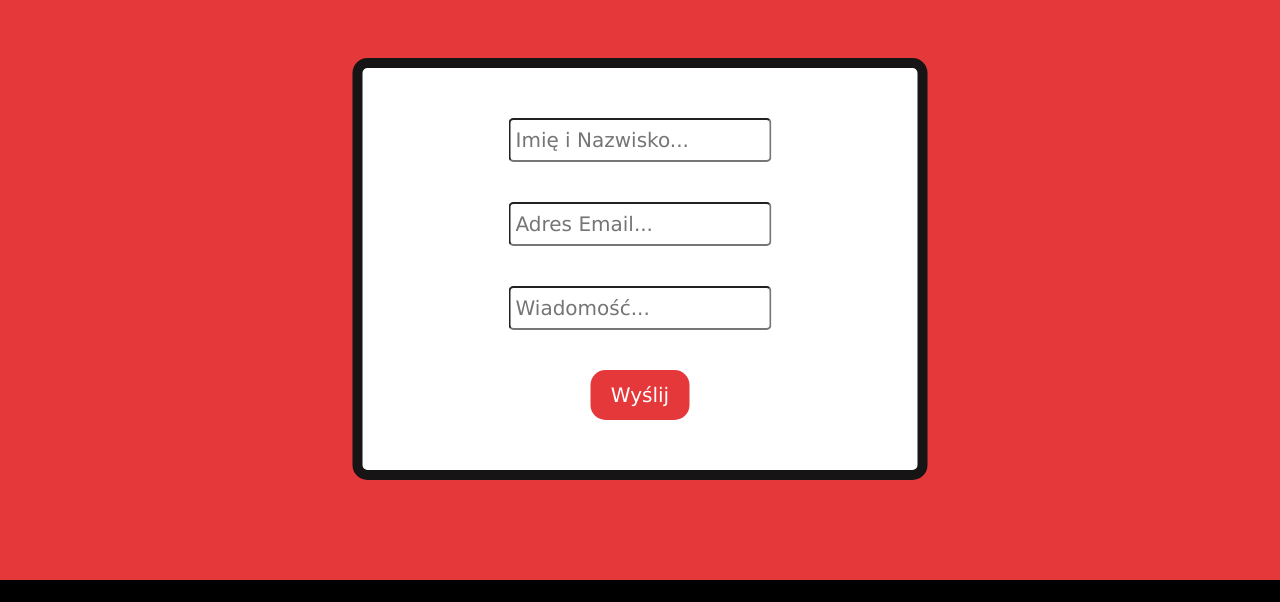
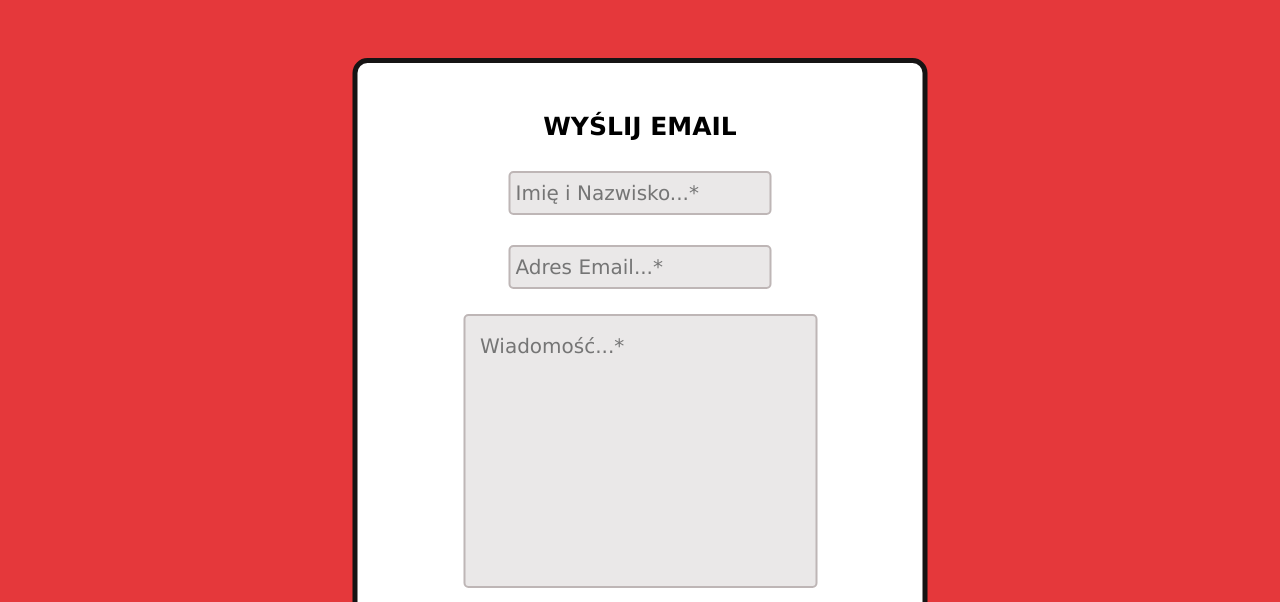
Before and after one commit to dstefanowski/Portfolio-Webpage, a plain HTML site: page index.html in a window 1280 px wide. Shown: the part 3932-4534 px from the top of the page. Drawn offline with nearby package versions, Linux system fonts and the light colour scheme.

Commit message:
contact form styling. fixes here and there

```diff
--- a/index.html
+++ b/index.html
@@ -324,12 +324,22 @@
         <div class="container">
             <div class="wrapper">
                 <form action="https://formsubmit.co/dstefanowski@gmail.com" method="POST" class="email-form">
+
+                    <strong>
+                        <p>WYŚLIJ EMAIL</p>
+                    </strong>
+
+
                     <input type="hidden" name="_subject" value="Nowa wiadomość Email!">
-                    <input type="text" name="name" placeholder="Imię i Nazwisko..." required>
-                    <input type="email" name="email" placeholder="Adres Email..." required>
+                    <input type="text" name="name" placeholder="Imię i Nazwisko...*" required>
+                    <input type="email" name="email" placeholder="Adres Email...*" required>
                     <input type="hidden" name="_next" value="https://yourdomain.co/thanks.html">
-                    <input type="text" name="message" placeholder="Wiadomość..." required>
+                    <!-- <input type="text" name="message" placeholder="Wiadomość...*" required class="message"> -->
+                    <textarea name="message" id="message" cols="30" rows="8" placeholder="Wiadomość...*"
+                        required></textarea>
                     <button type="submit">Wyślij</button>
+
+                    <H4>Lub zadzwoń: +48 695009252</H4>
                 </form>
             </div>
         </div>
--- a/sass/main.scss
+++ b/sass/main.scss
@@ -70,18 +70,6 @@ h2 {
 		color: $pure-white;
 	}
 
-	// .sec-nav::after {
-	// 	content: "";
-	// 	position: absolute;
-	// 	bottom: 0;
-	// 	height: 3px;
-	// 	width: 60px;
-	// 	left: 20%;
-	// 	// transform: scaleX(-50%);
-	// 	background-color: $main-color;
-	// 	display: none;
-	// }
-
 	.social-media {
 		display: flex;
 		.social-icon {
@@ -95,7 +83,7 @@ h2 {
 }
 
 .nav-link:hover {
-	color: $grey-color;
+	color: $pure-white !important;
 }
 
 .nav-link:hover::after {
@@ -375,7 +363,7 @@ h2 {
 	justify-content: center;
 	align-items: center;
 	// height: 80vh;
-	padding: 50px 0;
+	padding: 50px 0 15px 0;
 	z-index: 49;
 	overflow: hidden;
 	color: $black-color;
@@ -401,15 +389,35 @@ h2 {
 			justify-content: center;
 			align-items: center;
 			flex-direction: column;
-			border: 10px solid $half-black;
+			border: 5px solid $half-black;
 			border-radius: 15px;
-			background-color: #fff;
+			background-color: $pure-white;
+
+			p {
+				margin-top: 15px;
+				font-size: 2.5rem;
+			}
+
+			h4 {
+				color: $half-black;
+			}
 
 			input {
 				// font-size: 3rem;
 				padding: 5px;
-				margin: 20px;
+				margin: 15px;
 				border-radius: 5px;
+				border: 2px solid $shadow-color;
+				background-color: $light-white;
+			}
+
+			#message {
+				// padding: 15px;
+				// border: 2px solid black;
+				resize: none;
+				border-radius: 5px;
+				border: 2px solid $shadow-color;
+				background-color: $light-white;
 			}
 
 			button {
@@ -452,11 +460,11 @@ footer {
 		position: absolute;
 
 		.social-icon {
-			transform: color 1s;
-		}
+			transition: color 0.2s;
 
-		.social-icon:hover {
-			color: $pure-white;
+			.social-icon:hover {
+				color: $pure-white !important;
+			}
 		}
 	}
 }
@@ -598,6 +606,11 @@ footer {
 
 			.email-form {
 				font-size: 1.5rem;
+
+				#message {
+					margin: 10px;
+					padding: 15px;
+				}
 			}
 		}
 	}
@@ -746,12 +759,17 @@ footer {
 
 	.contact {
 		.wrapper {
-			width: 100%;
+			width: 120%;
 
 			.email-form {
 				font-size: 1.5rem;
 				width: 100%;
 				padding: 10px;
+
+				#message {
+					margin: 10px;
+					padding: 15px;
+				}
 			}
 		}
 	}
@@ -873,6 +891,10 @@ footer {
 			}
 
 			.card2-2 {
+				i {
+					font-size: 6rem;
+				}
+
 				h4 {
 					font-size: 2.2rem;
 				}
@@ -910,10 +932,10 @@ footer {
 
 	.contact {
 		.wrapper {
-			width: 70%;
+			width: 90%;
 
 			.email-form {
-				font-size: 1.7rem;
+				font-size: 1.5rem;
 				// width: 100%;
 				padding: 30px 0;
 			}
@@ -993,7 +1015,7 @@ footer {
 				}
 
 				i {
-					font-size: 6rem;
+					font-size: 8rem;
 				}
 
 				h4 {
@@ -1013,12 +1035,17 @@ footer {
 
 	.contact {
 		.wrapper {
-			width: 60%;
+			width: 80%;
 
 			.email-form {
-				font-size: 2rem;
+				font-size: 1.5rem;
 				// width: 100%;
 				padding: 30px 0;
+
+				#message {
+					margin: 10px;
+					padding: 15px;
+				}
 			}
 		}
 	}
@@ -1100,6 +1127,10 @@ footer {
 					margin: 30px 100px 30px 0;
 					padding: 0 20px;
 					// border: 1px solid red;
+
+					i {
+						font-size: 6rem;
+					}
 				}
 			}
 		}
```
Also changed, not shown: css/main.css, 1 other file.
